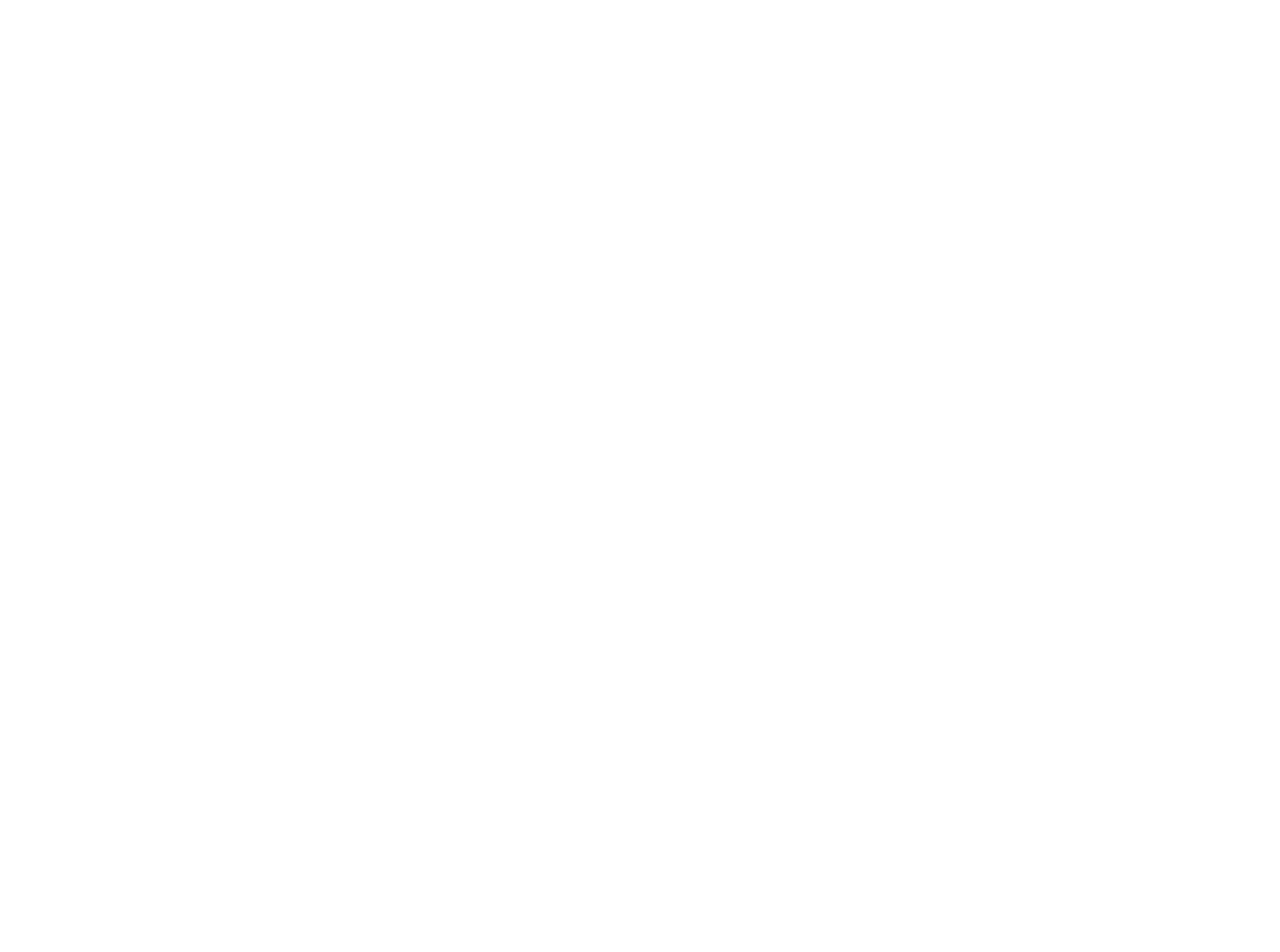
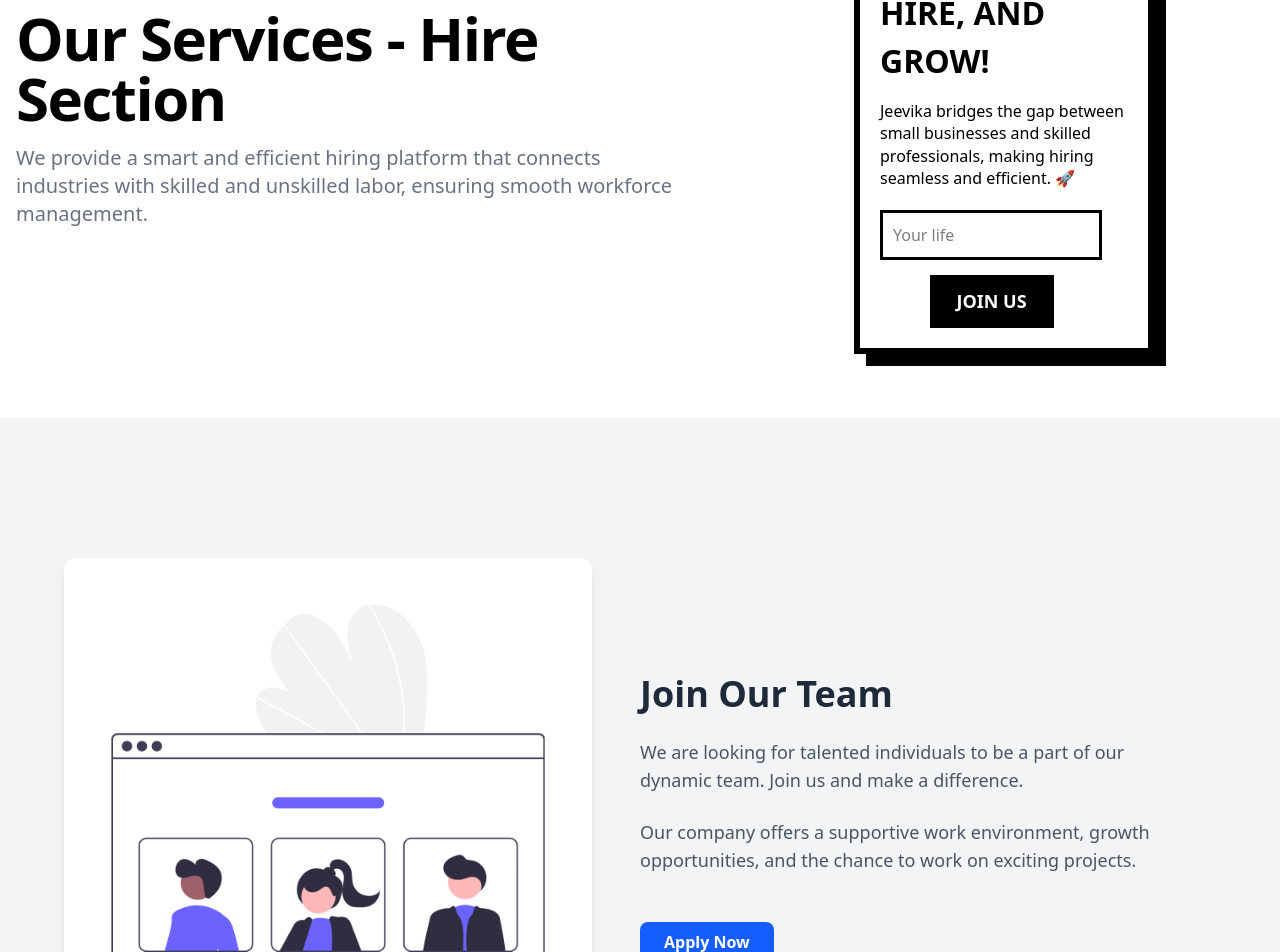
Before and after one commit to divyanshus020/Project-Jeevika, a React (Vite) app in the folder Project-Jeevika/: page /Hire in a window 1280 px wide. Shown: the part 213-1165 px from the top of the page. Before the commit the page ends 800 px from the top, so only its background shows below. Built offline with nearby package versions, Linux system fonts and the light colour scheme.

Commit message:
Employee and hire page done

```diff
--- /dev/null
+++ b/Project-Jeevika/src/components/Classiclayout.jsx
@@ -0,0 +1,62 @@
+import React from "react";
+import Team from '../assets/Team.png'
+import Employee from '../assets/Employee.png'
+const ClassicLayout = ({ type }) => {
+  // Define the data inside ClassicLayout based on the `type` prop
+  const data = {
+    hire: {
+      image: Team, // Image for Hire Page
+      imageAlt: "Hiring Image",
+      title: "Join Our Team",
+      text1: "We are looking for talented individuals to be a part of our dynamic team. Join us and make a difference.",
+      text2: "Our company offers a supportive work environment, growth opportunities, and the chance to work on exciting projects.",
+      buttonText: "Apply Now"
+    },
+    default: {
+      image: Employee, // Default Image
+      imageAlt: "Classic Design",
+      title: "Classic Layout Design",
+      text1: "This is a classic design layout with an image on the left and text on the right. The layout is responsive, and the image and text will stack on top of each other on smaller screens.",
+      text2: "Tailwind CSS makes it easy to build responsive layouts with utility-first classes. This design is flexible and adapts to different screen sizes.",
+      buttonText: "Apply Now"
+    }
+  };
+
+  // Use the `type` prop to select the correct data
+  const layoutData = data[type] || data.default;
+
+  return (
+    <div className="min-h-screen flex items-center justify-center bg-gray-100 py-10">
+      <div className="max-w-6xl mx-auto flex flex-col md:flex-row items-center">
+        {/* Left Side (Image) */}
+        <div className="flex-1 md:w-1/2 mb-8 md:mb-0">
+          <img
+            src={layoutData.image}
+            alt={layoutData.imageAlt}
+            className="w-full h-auto rounded-xl shadow-lg"
+          />
+        </div>
+
+        {/* Right Side (Text) */}
+        <div className="flex-1 md:w-1/2 px-6 md:px-12 text-center md:text-left">
+          <h2 className="text-4xl font-extrabold text-gray-800 mb-6">
+            {layoutData.title}
+          </h2>
+          <p className="text-lg text-gray-600 mb-6">
+            {layoutData.text1}
+          </p>
+          <p className="text-lg text-gray-600 mb-6">
+            {layoutData.text2}
+          </p>
+
+          {/* Join Us Button */}
+          <button className="mt-6 py-2 px-6 bg-blue-600 text-white font-semibold rounded-lg hover:bg-blue-700 transition duration-300">
+            {layoutData.buttonText}
+          </button>
+        </div>
+      </div>
+    </div>
+  );
+};
+
+export default ClassicLayout;
--- a/Project-Jeevika/src/components/HeroSection.jsx
+++ b/Project-Jeevika/src/components/HeroSection.jsx
@@ -1,26 +1,41 @@
 import React from 'react';
-import HeroForm from './HeroForm ';
-const HeroSection = () => {
+import HeroForm from '../components/HeroForm ';
+
+const heroData = {
+    home: {
+        title: "Empowering Lives by Breaking Barriers and Connecting Hands to Work.",
+        description: "Our platform simplifies hiring workers or contractors for factories, restaurants, and other industries. With Jeevika, hiring is faster, smarter, and more reliable—empowering both businesses and workers.",
+    },
+    Employee: {
+        title: "About Jeevika - Employee section ",
+        description: "Jeevika aims to bridge the gap between establishments and workers by providing a seamless hiring platform, ensuring efficiency for businesses and stable employment for workers.",
+    },
+    Hire: {
+        title: "Our Services - Hire Section ",
+        description: "We provide a smart and efficient hiring platform that connects industries with skilled and unskilled labor, ensuring smooth workforce management.",
+    }
+};
+
+const HeroSection = ({ page }) => {
+    const { title, description } = heroData[page] || heroData.home;
+
     return (
-        <div>
         <section className="bg-white dark:bg-gray-900">
             <div className="grid max-w-screen-xl px-4 py-8 mx-auto lg:gap-8 xl:gap-0 lg:py-16 lg:grid-cols-12">
                 <div className="mr-auto place-self-center lg:col-span-7">
-                        <h1 className="max-w-2xl mb-4 text-4xl font-extrabold tracking-tight leading-none md:text-5xl xl:text-6xl dark:text-white">Jeevika  Empowering Small Businesses, Connecting Talent</h1>
-                        <p className="max-w-2xl mb-6 font-light text-gray-500 lg:mb-8 md:text-lg lg:text-xl dark:text-gray-400">Jeevika connects small businesses with skilled job seekers and freelancers. With smart recommendations, real-time messaging, and an intuitive dashboard, it simplifies hiring, making recruitment seamless and cost-effective. 🚀</p>
-
+                    <h1 className="max-w-2xl mb-4 text-4xl font-extrabold tracking-tight leading-none md:text-5xl xl:text-6xl dark:text-white">
+                        {title}
+                    </h1>
+                    <p className="max-w-2xl mb-6 font-light text-gray-500 lg:mb-8 md:text-lg lg:text-xl dark:text-gray-400">
+                        {description}
+                    </p>
                 </div>
                 <div className="hidden lg:mt-0 lg:col-span-5 lg:flex justify-center">
-                        {/* <img src="https://flowbite.s3.amazonaws.com/blocks/marketing-ui/hero/phone-mockup.png" alt="mockup" /> */}
                     <HeroForm />
-
                 </div>
             </div>
-
-
         </section>
-        </div>
     );
-}
+};
 
 export default HeroSection;
--- a/Project-Jeevika/src/components/HorizontalTag.jsx
+++ b/Project-Jeevika/src/components/HorizontalTag.jsx
@@ -5,7 +5,7 @@
         <div>
             <hr className="w-8 h-8 mx-auto my-8 bg-gray-200 border-0 rounded-sm md:my-12 dark:bg-gray-700" />
             <blockquote className="text-xl italic font-semibold text-center text-gray-900 dark:text-white px-12 mb-10">
-                <p>Jeevika is more than a platform; it's a bridge that connects small businesses with the right talent. Whether you're an entrepreneur looking to expand or a job seeker searching for the perfect opportunity, Jeevika makes hiring and networking effortless.</p>
+                <p>For rural and small businesses, unskilled labor, and all types of establishments.</p>
             </blockquote>
         </div>
     );
--- a/Project-Jeevika/src/components/MissionVission.jsx
+++ b/Project-Jeevika/src/components/MissionVission.jsx
@@ -1,11 +1,12 @@
 import React from "react";
-import Mission from '../assets/mission.Png'
-import Values from '../assets/values.Png'
-import Vision from '../assets/vision.Png'
+import Mission from '../assets/mission.Png';
+import Values from '../assets/values.Png';
+import Vision from '../assets/vision.Png';
+
 const MissionVisionValue = ({ items }) => {
   return (
     <div className="container mx-auto px-4 py-10">
-      <h2 className="w-full text-center mb-4 text-3xl font-extrabold tracking-tight leading-none md:text-4xl xl:text-5xl dark:text-white ">Our Mission, Vision & Values</h2>
+      <h2 className="w-full text-center mb-10 text-3xl font-extrabold tracking-tight leading-none md:text-4xl xl:text-5xl dark:text-white">Our Mission, Vision & Values</h2>
       <div className="grid grid-cols-1 md:grid-cols-3 gap-8">
         {items.map((item, index) => (
           <div
@@ -18,7 +19,15 @@
               className="w-[40vw] object-cover rounded-full mb-4"
             />
             <h3 className="text-xl font-semibold mb-2">{item.title}</h3>
-            <p className="text-gray-600">{item.description}</p>
+            {Array.isArray(item.description) ? (
+              item.description.map((desc, i) => (
+                <p key={i} className="text-gray-600">
+                  {desc}{i < item.description.length - 1 && <br />}
+                </p>
+              ))
+            ) : (
+              <p className="text-gray-600">{item.description}</p>
+            )}
           </div>
         ))}
       </div>
@@ -30,17 +39,22 @@
   {
     image: Mission,
     title: "Our Mission",
-    description: "To provide innovative solutions for a better future.",
+    description: "To bridge the gap between establishments and workers by providing a seamless hiring platform, ensuring efficiency for businesses and stable employment for workers.",
   },
   {
     image: Vision,
     title: "Our Vision",
-    description: "To be the leading company in the tech industry.",
+    description: "To become a leading platform that seamlessly connects establishments with workers or contractors, transforming the hiring process into an easy and efficient operation.",
   },
   {
     image: Values,
     title: "Our Values",
-    description: "Integrity, Innovation, and Excellence.",
+    description: [
+      "Empowerment",
+      "Reliability",
+      "Creating growth opportunities for establishments",
+      "Enabling new areas to thrive"
+    ]
   },
 ];
 
--- a/Project-Jeevika/src/pages/Employee.jsx
+++ b/Project-Jeevika/src/pages/Employee.jsx
@@ -1,9 +1,16 @@
 import React from 'react';
-
+import Footer from '../components/Footer'
+import HeroSection from '../components/HeroSection';
+import ClassicLayout from '../components/Classiclayout';
 const Employee = () => {
     return (
-        <div>
-            <h1 className='text-center text-3xl mt-10'>Employee page</h1>
+        <div className='w-full '>
+            <HeroSection page="Employee" />
+            {/* <h1 className='text-center text-3xl mt-10'>Employee page</h1> */}
+            <ClassicLayout/>
+            <Footer/>
+
+
         </div>
     );
 }
--- a/Project-Jeevika/src/pages/Hire.jsx
+++ b/Project-Jeevika/src/pages/Hire.jsx
@@ -1,8 +1,12 @@
 import React from 'react';
+import HeroSection from '../components/HeroSection';
+import ClassicLayout from '../components/Classiclayout';
 
 const Hire = () => {
     return (
         <div>
+            <HeroSection page="Hire" />
+            <ClassicLayout type="hire"/>
             <h1 className='text-center text-3xl mt-10'>Hire page</h1>
         </div>
     );
--- a/Project-Jeevika/src/pages/Home.jsx
+++ b/Project-Jeevika/src/pages/Home.jsx
@@ -13,7 +13,7 @@
     return (
         <div>
             {/* <h1 className='text-center text-3xl mt-10'>Home page</h1> */}
-            <HeroSection />
+            <HeroSection page="home" />
             <HorizontalTag />
             <MissionVission />
 
```
Also changed, not shown: Project-Jeevika/src/assets/Employee.png (added), Project-Jeevika/src/assets/Team.png (added). Lines whose indentation alone changed are shown as unchanged.
